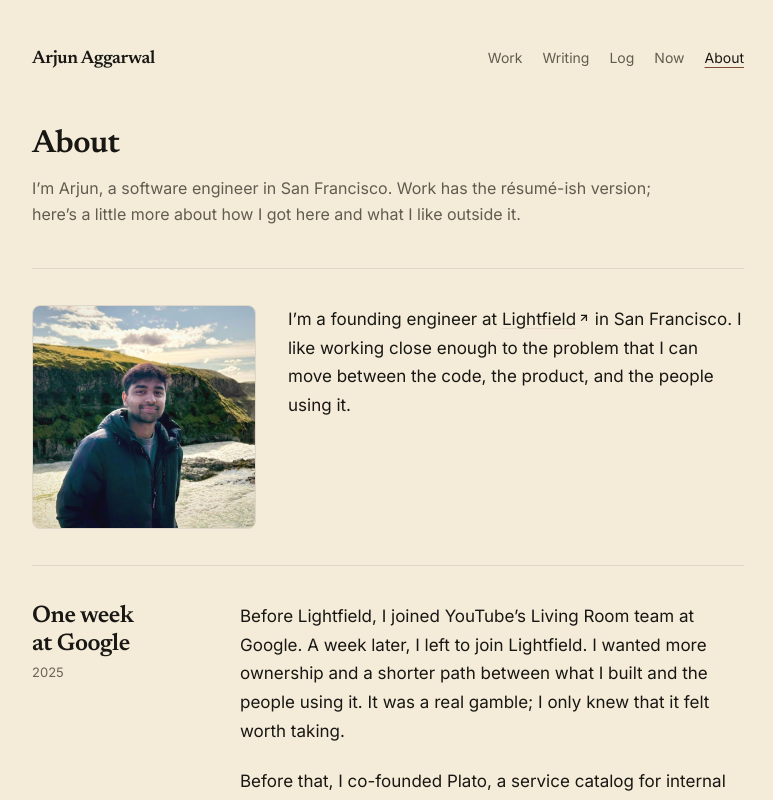
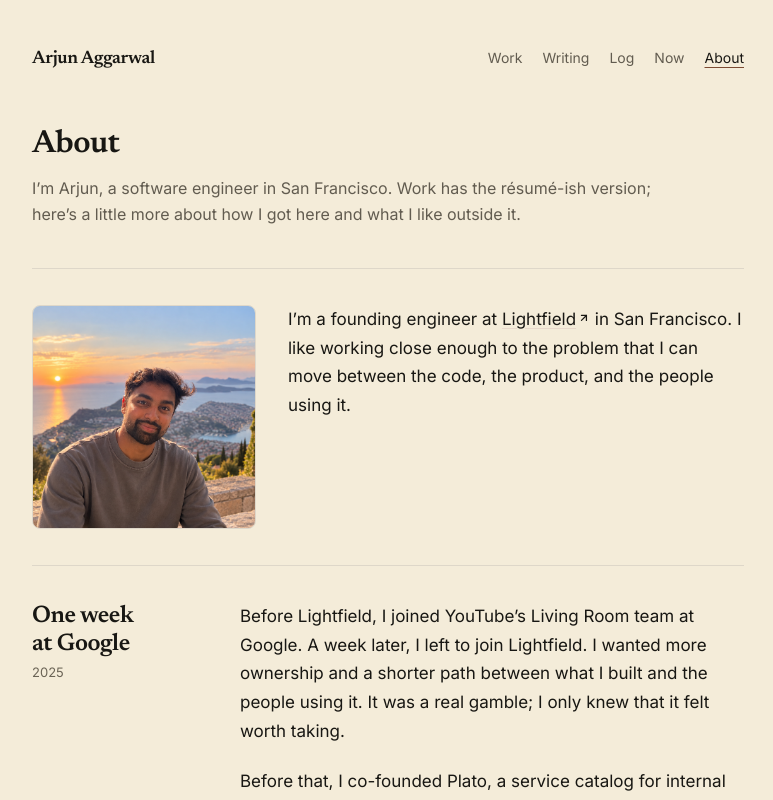
Before and after one commit to arjunaggarwal03/personal-portfolio, a Next.js app: page /about in a window 1280 px wide. Shown: the top 800 px of the page, without its empty margins (252-1025 px from the left). Built offline with nearby package versions, Linux system fonts and the light colour scheme.

Commit message:
Replace About portrait (#28)

```diff
--- a/app/about/page.tsx
+++ b/app/about/page.tsx
@@ -1,6 +1,6 @@
 import Image from 'next/image'
 import Link from 'next/link'
-import { externalLinks, person, social } from 'lib/site'
+import { externalLinks, social } from 'lib/site'
 import { pageMetadata } from 'lib/seo'
 import { ExternalLink } from 'app/components/external-link'
 import { MetadataLine, PageIntroduction } from 'app/components/editorial'
@@ -26,10 +26,11 @@ export default function AboutPage() {
 
       <div className="grid gap-8 border-t border-border py-9 sm:grid-cols-[14rem_1fr]">
         <Image
-          src={person.image}
-          alt={person.name}
+          src="/arjun-aggarwal-croatia.png"
+          alt="Arjun Aggarwal in Croatia at sunset"
           width={224}
           height={224}
+          sizes="224px"
           priority
           className="aspect-square w-full max-w-56 rounded-lg border border-border object-cover"
         />
```
Also changed, not shown: public/arjun-aggarwal-croatia.png (added).
